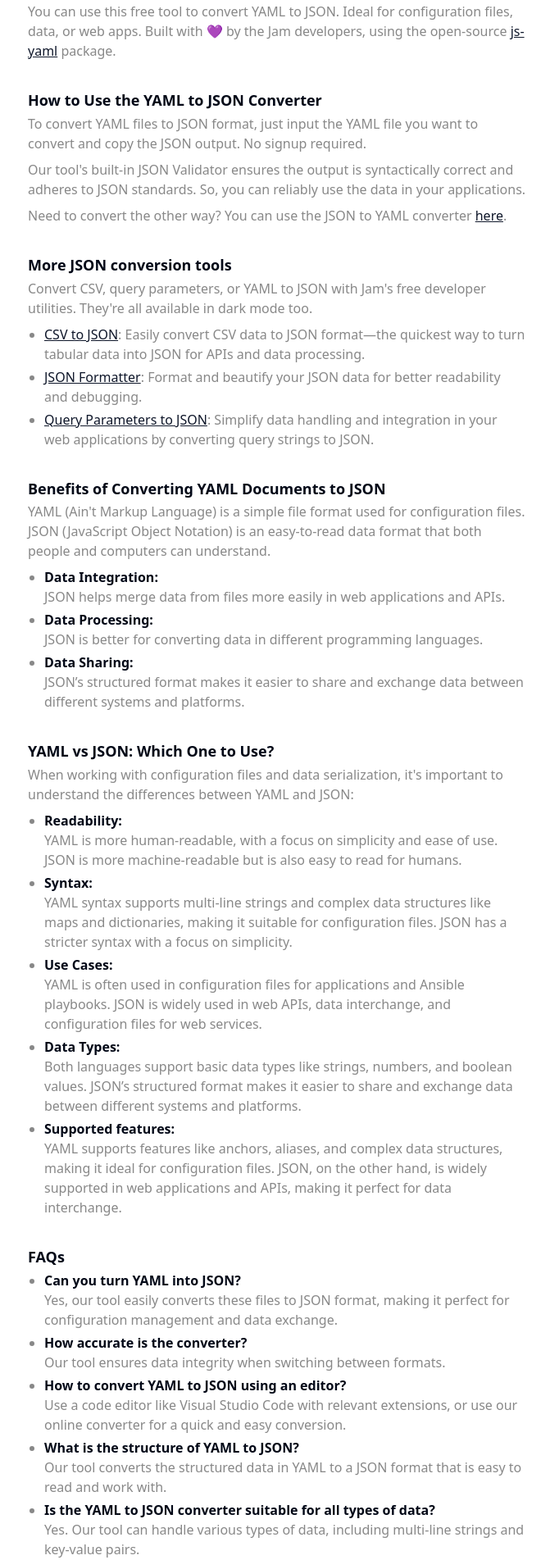
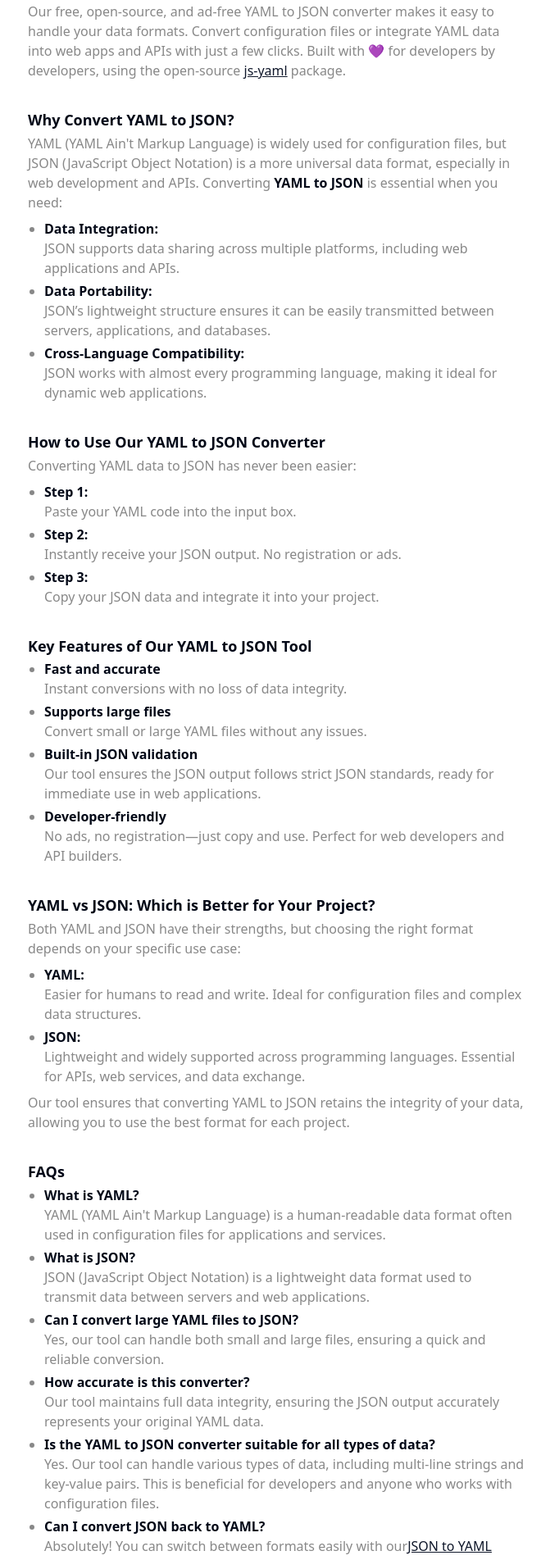
Before and after one commit to jamdotdev/jam-dev-utilities, a Next.js app: page /utilities/yaml-to-json in a window 1280 px wide. Shown: the part 1000-2903 px from the top of the page at 82% size, without its empty margins (302-973 px from the left). Built offline with nearby package versions, Linux system fonts and the light colour scheme.

Commit message:
seo: update texts

```diff
--- a/components/seo/RgbToHexSEO.tsx
+++ b/components/seo/RgbToHexSEO.tsx
@@ -5,45 +5,73 @@ export default function RgbToHexSEO() {
     <div className="content-wrapper">
       <section>
         <p>
-          Easily convert RGB to HEX CSS/HTML color codes. Whether you're working
-          with CSS, Objective-C, Swift, or Android, Jam's free color code
-          converter has you covered.
+          You can use this free CSS color converter tool to easily convert RGB
+          to HEX and vice versa. Whether you're a web developer, designer, or
+          working with platforms like CSS, Objective-C, Swift, or Android, this
+          tool helps you translate color codes accurately.
         </p>
       </section>
 
       <section>
-        <h2>How to use the RGB to HEX color converter:</h2>
+        <h2>CSS Color Converter</h2>
+        <p>
+          Convert RGB to HEX in seconds. Simply input your RGB color values, and
+          get the corresponding HEX code. Ideal for quick CSS color updates or
+          ensuring color consistency in web design.
+        </p>
+      </section>
+
+      <section>
+        <h2>How to Use the RGB to HEX Converter:</h2>
         <ul>
           <li>
-            <b>Step 1:</b> <br /> Enter your RGB color code
+            <b>Step 1:</b> <br />
+            Enter the RGB color values you want to convert (e.g., rgb(255, 99,
+            71) for Tomato)
           </li>
           <li>
-            <b>Step 2:</b> <br /> Copy the resulting HEX color code
+            <b>Step 2:</b> <br />
+            Instantly copy the HEX color code (e.g., #FF6347 for Tomato).
           </li>
         </ul>
       </section>
 
       <section>
-        <h2>How the CSS color converter works</h2>
+        <h2>Understanding RGB HEX Conversion</h2>
         <p>
-          This tool takes an RGB color combination of red, green, and blue
-          values ranging from 0 to 255 and gives you the resulting hexadecimal
-          color code (HEX for short), so you can define colors in HTML and CSS.
-          For example, if you're working with Figma designs, this tool allows
-          you to input the RGB color codes from your file, to get the HEX code
-          you would need for html elements.
+          RGB stands for Red, Green, and Blue, the three <b>primary colors</b>{" "}
+          in the additive color model, which are used to display colors on
+          screens. In this model, each color is represented by an{" "}
+          <b>intensity value</b> between 0 and 255 for each primary color. For
+          example, rgb(255, 0, 0) represents pure red.
         </p>
-        <br />
         <p>
-          Need to convert the other way? You can use the Hex to RGB converter{" "}
-          <Link
-            href="/utilities/hex-to-rgb"
-            target="_blank"
-            rel="noopener noreferrer"
-          >
-            here
-          </Link>
-          .
+          A <b>HEX color code</b> (hexadecimal representation) is a
+          six-character <b>hexadecimal number</b>
+          used to represent colors in HTML, CSS, and other design tools. This
+          format is popular for web page color management, ensuring consistent
+          color display.
+        </p>
+        <p>
+          Converting between RGB and HEX ensures seamless color compatibility
+          across different tools, platforms, and web development environments.
+        </p>
+      </section>
+
+      <section>
+        <h2>Why RGB to HEX Conversion Matters for Web Design</h2>
+        <p>
+          Accurate color conversion between RGB and HEX is vital for creating
+          consistent designs across web pages. For instance, the{" "}
+          <b>intensities of red, green, and blue</b>
+          in RGB can be converted into a <b>hexadecimal number</b> to ensure
+          precise color matching in CSS. This guarantees that the color appears
+          correctly on different devices.
+        </p>
+        <p>
+          For designers and developers, using both RGB and HEX values allows for
+          flexibility when working in different coding environments or design
+          software.
         </p>
       </section>
     </div>
--- a/components/seo/YamlToJsonSEO.tsx
+++ b/components/seo/YamlToJsonSEO.tsx
@@ -5,9 +5,10 @@ export default function YamlToJsonSEO() {
     <div className="content-wrapper">
       <section>
         <p>
-          You can use this free tool to convert YAML to JSON. Ideal for
-          configuration files, data, or web apps. Built with 💜 by the Jam
-          developers, using the open-source{" "}
+          Our free, open-source, and ad-free YAML to JSON converter makes it
+          easy to handle your data formats. Convert configuration files or
+          integrate YAML data into web apps and APIs with just a few clicks.
+          Built with 💜 for developers by developers, using the open-source{" "}
           <a
             href="https://github.com/nodeca/js-yaml"
             target="_blank"
@@ -20,153 +21,129 @@ export default function YamlToJsonSEO() {
       </section>
 
       <section>
-        <h2>How to Use the YAML to JSON Converter</h2>
+        <h2>Why Convert YAML to JSON?</h2>
         <p>
-          To convert YAML files to JSON format, just input the YAML file you
-          want to convert and copy the JSON output. No signup required.
-        </p>
-        <p>
-          Our tool's built-in JSON Validator ensures the output is syntactically
-          correct and adheres to JSON standards. So, you can reliably use the
-          data in your applications.
-        </p>
-        <p>
-          Need to convert the other way? You can use the JSON to YAML converter{" "}
-          <Link
-            href="/utilities/json-to-yaml"
-            target="_blank"
-            rel="noopener noreferrer"
-          >
-            here
-          </Link>
-          .
-        </p>
-      </section>
-
-      <section>
-        <h2>More JSON conversion tools</h2>
-        <p>
-          Convert CSV, query parameters, or YAML to JSON with Jam's free
-          developer utilities. They're all available in dark mode too.
+          YAML (YAML Ain't Markup Language) is widely used for configuration
+          files, but JSON (JavaScript Object Notation) is a more universal data
+          format, especially in web development and APIs. Converting{" "}
+          <b>YAML to JSON</b> is essential when you need:
         </p>
         <ul>
           <li>
-            <Link href="/utilities/csv-to-json">CSV to JSON</Link>: Easily
-            convert CSV data to JSON format—the quickest way to turn tabular
-            data into JSON for APIs and data processing.
+            <b>Data Integration:</b> <br /> JSON supports data sharing across
+            multiple platforms, including web applications and APIs.
           </li>
           <li>
-            <Link href="/utilities/json-formatter">JSON Formatter</Link>: Format
-            and beautify your JSON data for better readability and debugging.
+            <b>Data Portability:</b> <br /> JSON’s lightweight structure ensures
+            it can be easily transmitted between servers, applications, and
+            databases.
           </li>
           <li>
-            <Link href="/utilities/query-params-to-json">
-              Query Parameters to JSON
-            </Link>
-            : Simplify data handling and integration in your web applications by
-            converting query strings to JSON.
+            <b>Cross-Language Compatibility:</b> <br /> JSON works with almost
+            every programming language, making it ideal for dynamic web
+            applications.
           </li>
         </ul>
       </section>
 
       <section>
-        <h2>Benefits of Converting YAML Documents to JSON</h2>
-        <p>
-          YAML (Ain't Markup Language) is a simple file format used for
-          configuration files. JSON (JavaScript Object Notation) is an
-          easy-to-read data format that both people and computers can
-          understand.
-        </p>
+        <h2>How to Use Our YAML to JSON Converter</h2>
+        <p>Converting YAML data to JSON has never been easier:</p>
         <ul>
           <li>
-            <b>Data Integration:</b> <br /> JSON helps merge data from files
-            more easily in web applications and APIs.
+            <b>Step 1:</b> <br /> Paste your YAML code into the input box.
           </li>
           <li>
-            <b>Data Processing:</b> <br /> JSON is better for converting data in
-            different programming languages.
+            <b>Step 2:</b> <br /> Instantly receive your JSON output. No
+            registration or ads.
           </li>
           <li>
-            <b>Data Sharing:</b> <br /> JSON’s structured format makes it easier
-            to share and exchange data between different systems and platforms.
+            <b>Step 3:</b> <br /> Copy your JSON data and integrate it into your
+            project.
           </li>
         </ul>
       </section>
 
       <section>
-        <h2>YAML vs JSON: Which One to Use?</h2>
+        <h2>Key Features of Our YAML to JSON Tool</h2>
+        <ul>
+          <li>
+            <b>Fast and accurate</b> <br /> Instant conversions with no loss of
+            data integrity.
+          </li>
+          <li>
+            <b>Supports large files</b> <br /> Convert small or large YAML files
+            without any issues.
+          </li>
+          <li>
+            <b>Built-in JSON validation</b> <br /> Our tool ensures the JSON
+            output follows strict JSON standards, ready for immediate use in web
+            applications.
+          </li>
+          <li>
+            <b>Developer-friendly</b> <br /> No ads, no registration—just copy
+            and use. Perfect for web developers and API builders.
+          </li>
+        </ul>
+      </section>
+
+      <section>
+        <h2>YAML vs JSON: Which is Better for Your Project?</h2>
         <p>
-          When working with configuration files and data serialization, it's
-          important to understand the differences between YAML and JSON:
+          Both YAML and JSON have their strengths, but choosing the right format
+          depends on your specific use case:
         </p>
         <ul>
           <li>
-            <b>Readability:</b> <br /> YAML is more human-readable, with a focus
-            on simplicity and ease of use. JSON is more machine-readable but is
-            also easy to read for humans.
+            <b>YAML:</b> <br />
+            Easier for humans to read and write. Ideal for configuration files
+            and complex data structures.
           </li>
           <li>
-            <b>Syntax:</b> <br /> YAML syntax supports multi-line strings and
-            complex data structures like maps and dictionaries, making it
-            suitable for configuration files. JSON has a stricter syntax with a
-            focus on simplicity.
-          </li>
-          <li>
-            <b>Use Cases:</b> <br /> YAML is often used in configuration files
-            for applications and Ansible playbooks. JSON is widely used in web
-            APIs, data interchange, and configuration files for web services.
-          </li>
-          <li>
-            <b>Data Types:</b> <br /> Both languages support basic data types
-            like strings, numbers, and boolean values. JSON’s structured format
-            makes it easier to share and exchange data between different systems
-            and platforms.
-          </li>
-          <li>
-            <b>Supported features:</b> <br /> YAML supports features like
-            anchors, aliases, and complex data structures, making it ideal for
-            configuration files. JSON, on the other hand, is widely supported in
-            web applications and APIs, making it perfect for data interchange.
+            <b>JSON:</b> <br /> Lightweight and widely supported across
+            programming languages. Essential for APIs, web services, and data
+            exchange.
           </li>
         </ul>
+        <p>
+          Our tool ensures that converting YAML to JSON retains the integrity of
+          your data, allowing you to use the best format for each project.
+        </p>
       </section>
 
       <section>
         <h2>FAQs</h2>
         <ul>
           <li>
-            <b>Can you turn YAML into JSON?</b> <br /> Yes, our tool easily
-            converts these files to JSON format, making it perfect for
-            configuration management and data exchange.
+            <b>What is YAML?</b> <br /> YAML (YAML Ain't Markup Language) is a
+            human-readable data format often used in configuration files for
+            applications and services.
           </li>
           <li>
-            <b>How accurate is the converter?</b> <br /> Our tool ensures data
-            integrity when switching between formats.
+            <b>What is JSON?</b> <br /> JSON (JavaScript Object Notation) is a
+            lightweight data format used to transmit data between servers and
+            web applications.
           </li>
           <li>
-            <b>How to convert YAML to JSON using an editor?</b> <br /> Use a
-            code editor like Visual Studio Code with relevant extensions, or use
-            our online converter for a quick and easy conversion.
+            <b>Can I convert large YAML files to JSON?</b> <br /> Yes, our tool
+            can handle both small and large files, ensuring a quick and reliable
+            conversion.
           </li>
           <li>
-            <b>What is the structure of YAML to JSON?</b> <br /> Our tool
-            converts the structured data in YAML to a JSON format that is easy
-            to read and work with.
+            <b>How accurate is this converter?</b> <br /> Our tool maintains
+            full data integrity, ensuring the JSON output accurately represents
+            your original YAML data.
           </li>
           <li>
             <b>Is the YAML to JSON converter suitable for all types of data?</b>{" "}
             <br /> Yes. Our tool can handle various types of data, including
-            multi-line strings and key-value pairs.
+            multi-line strings and key-value pairs. This is beneficial for
+            developers and anyone who works with configuration files.
           </li>
           <li>
-            <b>Are there any limitations to the converter?</b> <br /> The tool
-            functions effectively for all standard use cases. It can handle
-            typical files and also extremely large files.
-          </li>
-          <li>
-            <b>How to use it with Swagger Editor?</b> <br /> You can use our
-            converter in conjunction with Swagger Editor online to design,
-            build, and document your APIs efficiently.
+            <b>Can I convert JSON back to YAML?</b> <br /> Absolutely! You can
+            switch between formats easily with our
+            <Link href="/utilities/json-to-yaml">JSON to YAML converter</Link>.
           </li>
         </ul>
       </section>
```
